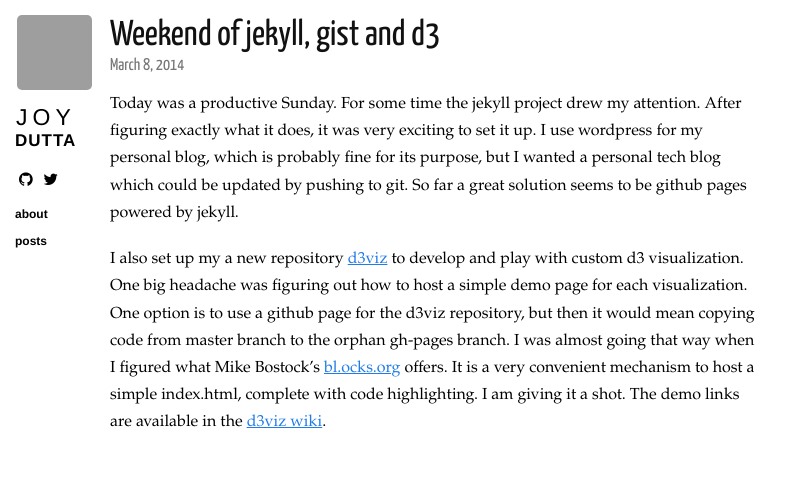
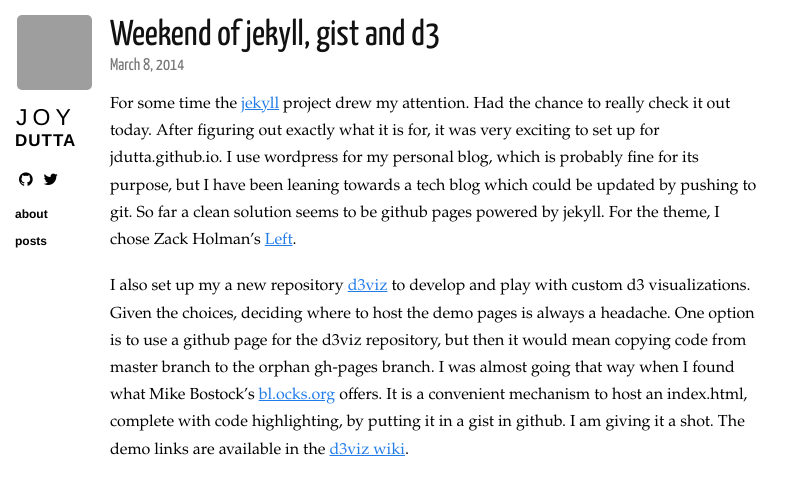
Before and after one commit to jdutta/jdutta.github.io, a Jekyll site: the page built from _posts/2014-03-08-weekend-of-jekyll-gist-d3.markdown, in a window 1280 px wide, cut to the strip 0-495 px from the top of the page. Shown: the whole strip, without its empty margins (0-804 px from the left). Built offline with Jekyll 4.4.1, drawn with Linux system fonts in a browser that asks for light colours; nearby versions of some CDN libraries; Markdown is read by kramdown in place of the engine named in the settings; grey boxes are pictures that could not be loaded.

Commit message:
Tweaked blog post

```diff
--- a/_posts/2014-03-08-weekend-of-jekyll-gist-d3.markdown
+++ b/_posts/2014-03-08-weekend-of-jekyll-gist-d3.markdown
@@ -4,15 +4,18 @@
 category: posts
 ---
 
-Today was a productive Sunday. For some time the jekyll project drew my attention. After figuring exactly what
-it does, it was very exciting to set it up. I use wordpress for my personal blog, which is probably fine for
-its purpose, but I wanted a personal tech blog which could be updated by pushing to git. So far a great solution
-seems to be github pages powered by jekyll.
+For some time the [jekyll](http://jekyllrb.com/) project drew my attention.
+Had the chance to really check it out today. After figuring out exactly what
+it is for, it was very exciting to set up for jdutta.github.io. I use wordpress for my personal blog,
+which is probably fine for
+its purpose, but I have been leaning towards a tech blog which could be updated by pushing to git.
+So far a clean solution seems to be github pages powered by jekyll. For the theme, I chose
+Zack Holman's [Left](https://github.com/holman/left).
 
 I also set up my a new repository [d3viz](https://github.com/jdutta/d3viz) to develop and play with custom d3
-visualization. One big headache was figuring out how to host a simple demo page for each visualization. One option
+visualizations. Given the choices, deciding where to host the demo pages is always a headache. One option
 is to use a github page for the d3viz repository, but then it would mean copying code from master branch to the
 orphan gh-pages branch. I was
-almost going that way when I figured what Mike Bostock's [bl.ocks.org](http://bl.ocks.org/) offers. It is
-a very convenient mechanism to host a simple index.html, complete with code highlighting. I am giving it a shot.
-The demo links are available in the [d3viz wiki](https://github.com/jdutta/d3viz/wiki).
+almost going that way when I found what Mike Bostock's [bl.ocks.org](http://bl.ocks.org/) offers. It is
+a convenient mechanism to host an index.html, complete with code highlighting, by putting it in a gist
+in github. I am giving it a shot. The demo links are available in the [d3viz wiki](https://github.com/jdutta/d3viz/wiki).
```
